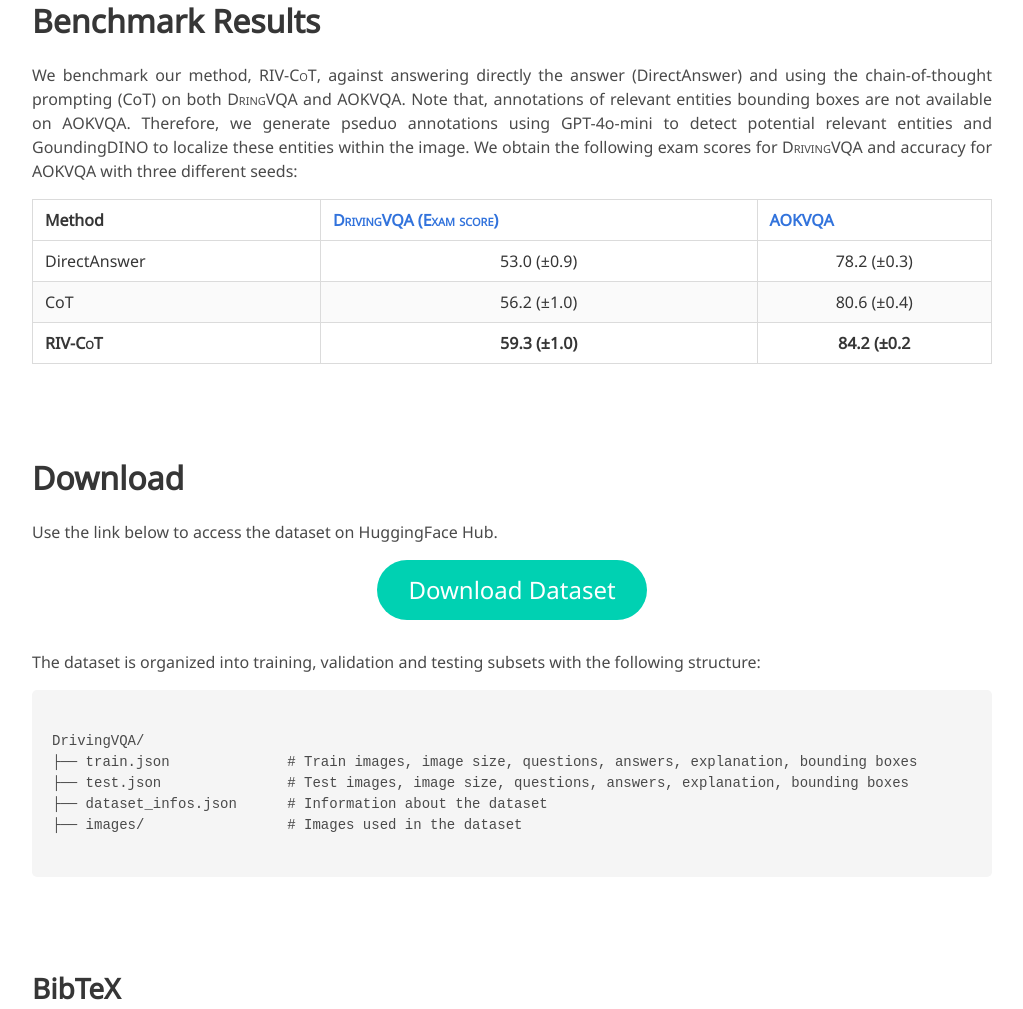
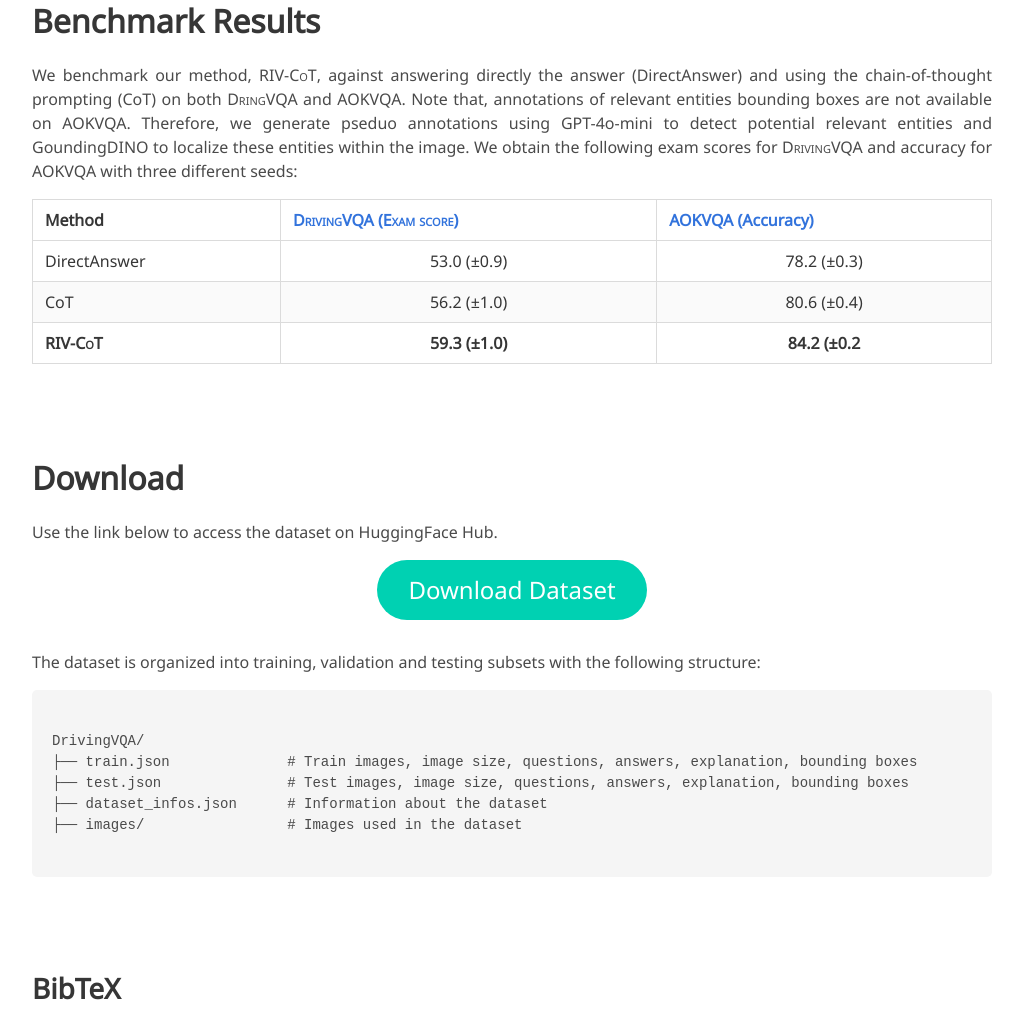
Before and after one commit to vita-epfl/DrivingVQA, a plain HTML site: page index.html in a window 1280 px wide. Shown: the part 4772-5781 px from the top of the page, without its empty margins (128-1151 px from the left). Drawn offline with nearby package versions, Linux system fonts and the light colour scheme; some icons are missing; a web font is replaced by a local one.

Commit message:
small fix

```diff
--- a/index.html
+++ b/index.html
@@ -283,7 +283,7 @@
               <a href="https://huggingface.co/datasets/valeo/DrivingVQA" target="_blank"><span style="font-variant: small-caps;">DrivingVQA (Exam score)</span></a>
             </th>
             <th>
-              <a href="https://github.com/allenai/aokvqa" target="_blank">AOKVQA</a>
+              <a href="https://github.com/allenai/aokvqa" target="_blank">AOKVQA (Accuracy)</a>
             </th>
           </tr>
         </thead>
```
